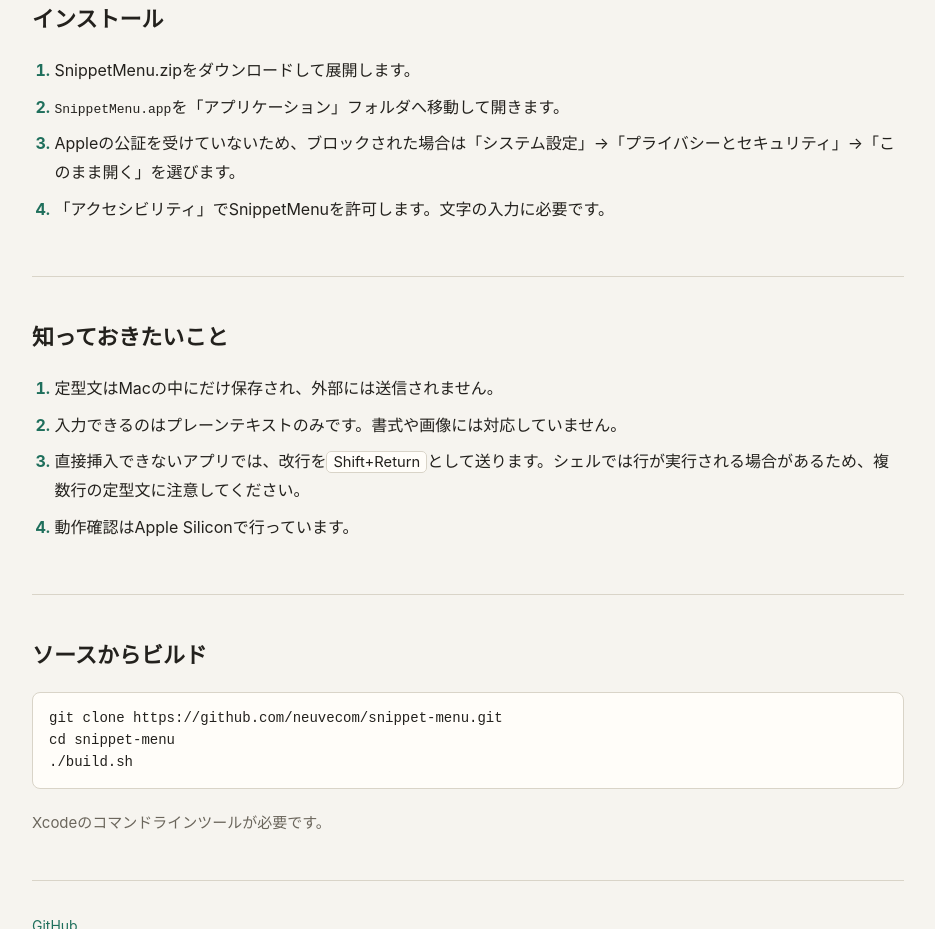
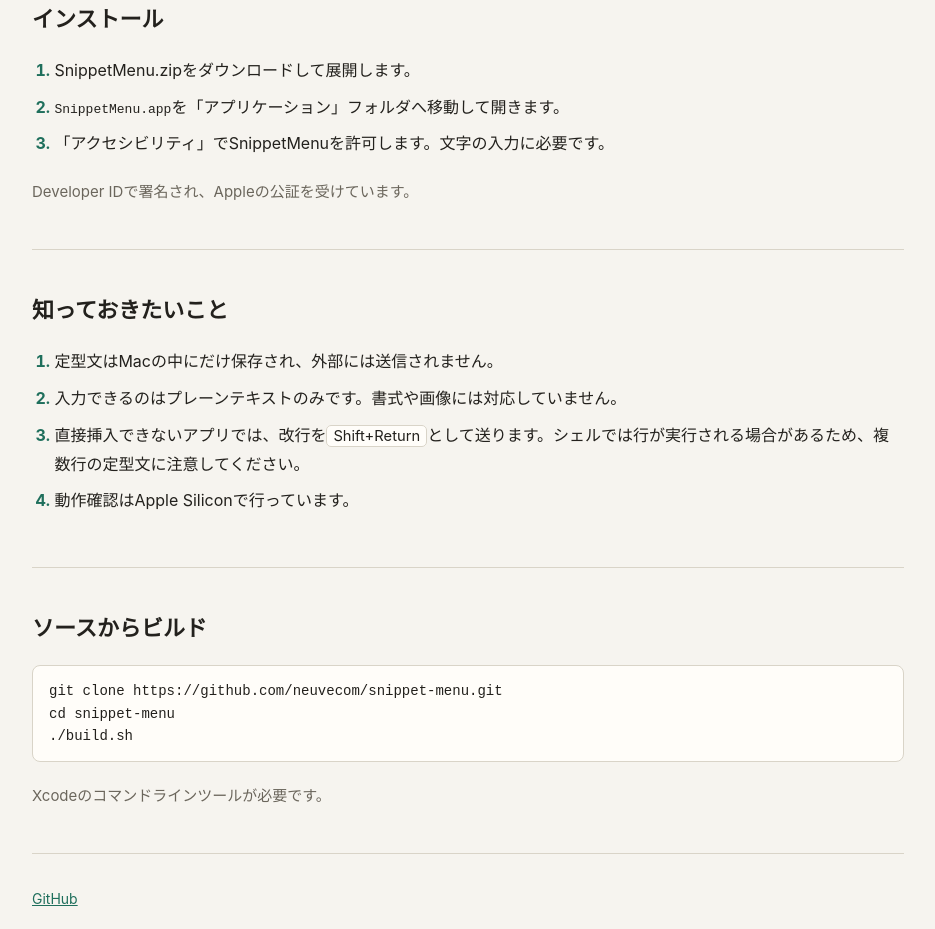
Before and after one commit to neuvecom/snippet-menu, a plain HTML site: page docs/index.html in a window 1280 px wide. Shown: the part 1074-2003 px from the top of the page, without its empty margins (172-1107 px from the left). Drawn offline with Linux system fonts and the light colour scheme.

Commit message:
Remove Gatekeeper workaround from install steps

```diff
--- a/docs/index.html
+++ b/docs/index.html
@@ -105,9 +105,9 @@ footer { padding: 32px 0 56px; border-top: 1px solid var(--line); color: var(--m
     <ol>
       <li>SnippetMenu.zipをダウンロードして展開します。</li>
       <li><code>SnippetMenu.app</code>を「アプリケーション」フォルダへ移動して開きます。</li>
-      <li>Appleの公証を受けていないため、ブロックされた場合は「システム設定」→「プライバシーとセキュリティ」→「このまま開く」を選びます。</li>
       <li>「アクセシビリティ」でSnippetMenuを許可します。文字の入力に必要です。</li>
     </ol>
+    <p class="note">Developer IDで署名され、Appleの公証を受けています。</p>
   </section>
 
   <section>
```
Also changed, not shown: 1 other file.
